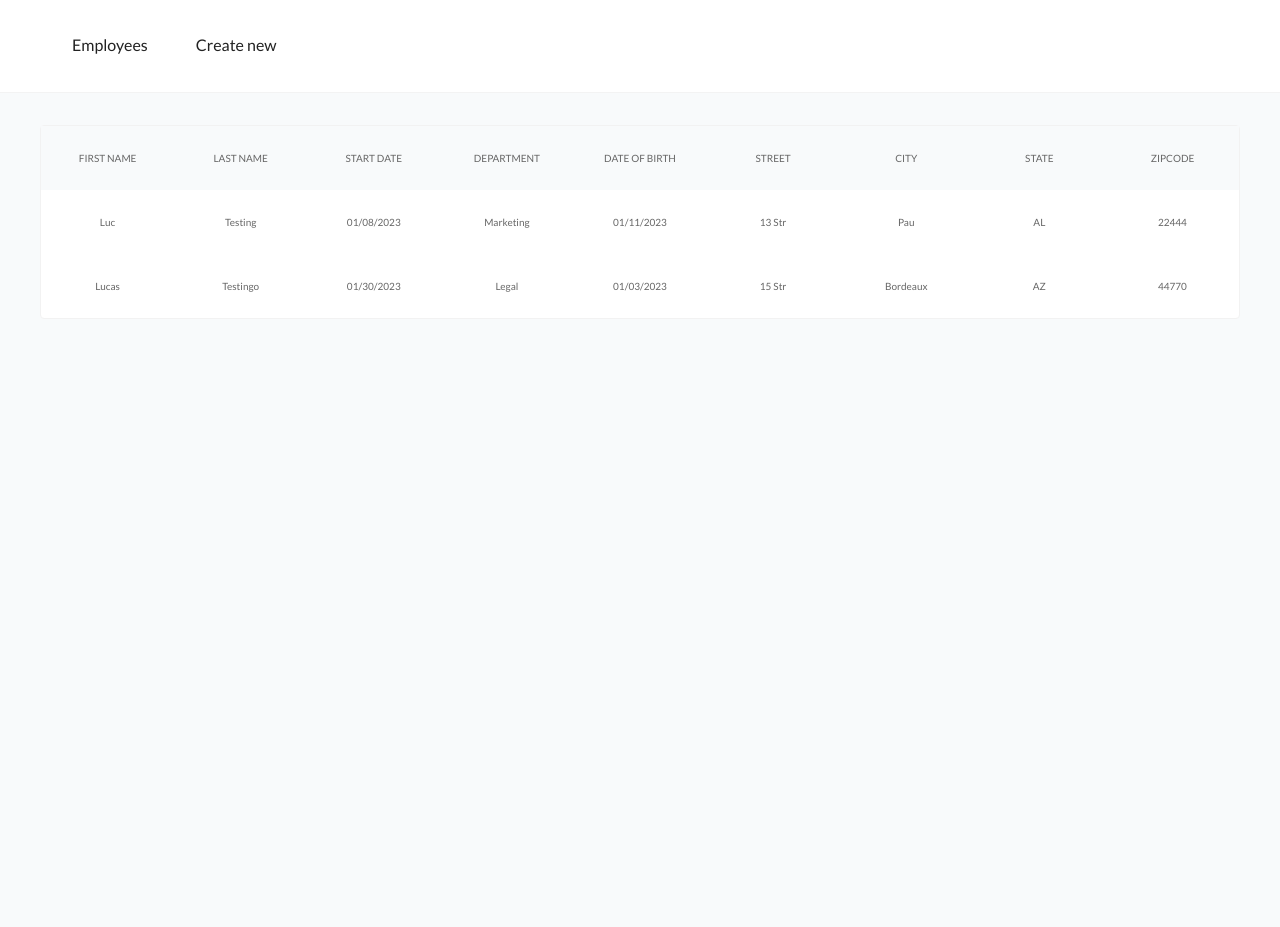
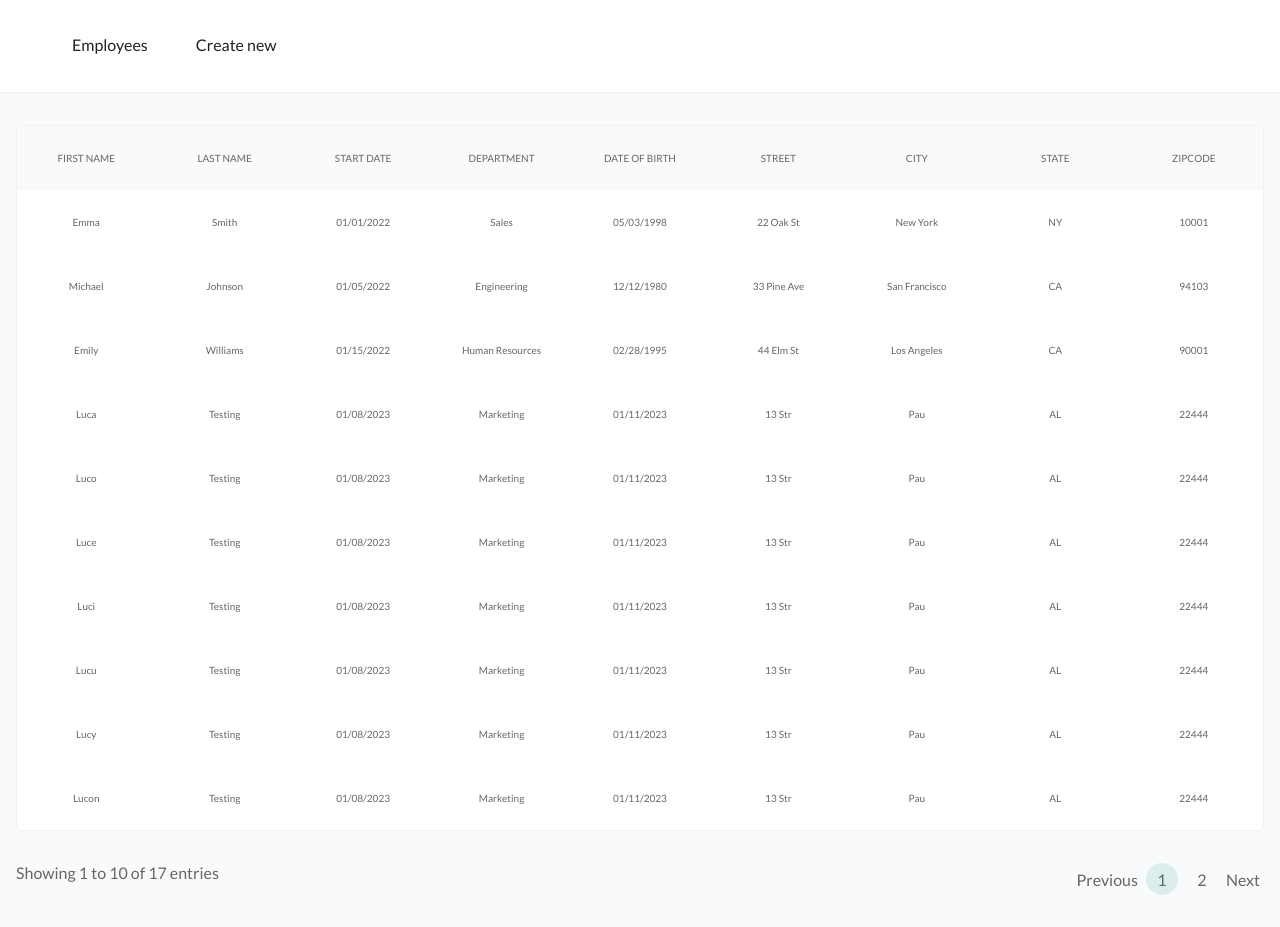
Before and after one commit to l-bruyant/wealth-health-prototype, a React (Create React App) app: page / in a window 1280 px wide. Shown: the part 100-1027 px from the top of the page. Before the commit the page ends 800 px from the top, so only its background shows below. Built offline with nearby package versions, Linux system fonts and the light colour scheme.

Commit message:
Pagination added except select how many results per page

```diff
--- a/src/components/employeesTable/employeesTable.jsx
+++ b/src/components/employeesTable/employeesTable.jsx
@@ -1,11 +1,18 @@
 /* eslint-disable react/jsx-key */
 import React, { useEffect, useState, useMemo } from 'react'
-import { useDispatch, useSelector } from 'react-redux'
+import { useSelector } from 'react-redux'
 import TableHeader from './tableHeader/tableHeader'
+import Pagination from './pagination/pagination'
 
 export default function EmployeesTable () {
 
     const [employees, setEmployees ] = useState([])
+    const [totalItems, setTotalItems] = useState(0)
+    const [currentPage, setCurrentPage] = useState(1)
+    const ITEMS_PER_PAGE = 10
+    const firstItemIndexDisplayed = (currentPage - 1) * ITEMS_PER_PAGE
+    const lastItemIndexDisplayed = (currentPage - 1) * ITEMS_PER_PAGE + ITEMS_PER_PAGE
+
     const initialEmployeesList = useSelector(state => state.employeesList.value)
 
     function createEmployeeKey (employee) {
@@ -27,16 +34,21 @@ export default function EmployeesTable () {
 
     useEffect( () => {
         setEmployees(initialEmployeesList)
-        console.log(employees)
-    })
+    } )
 
     const employeesData = useMemo ( () => {
         let computedEmployeesData = employees
         console.log(computedEmployeesData)
-        return computedEmployeesData
-    }, [employees])
+        setTotalItems(computedEmployeesData.length)
+        let slicedData = computedEmployeesData.slice(
+            firstItemIndexDisplayed,
+            lastItemIndexDisplayed
+        )
+        return slicedData
+    }, [employees, currentPage])
 
     return (
+        <>
             <table className="employees-table">
                 <TableHeader headers={headers} />
                 <tbody>
@@ -54,5 +66,16 @@ export default function EmployeesTable () {
                     ))}
                 </tbody>
             </table>
+            <div>
+                <Pagination
+                    total={totalItems}
+                    itemsPerPage = {ITEMS_PER_PAGE}
+                    currentPage = {currentPage}
+                    onPageChange = {page => setCurrentPage(page)}
+                    firstItemIndex = {firstItemIndexDisplayed + 1}
+                    lastItemIndex = {(firstItemIndexDisplayed) + (employeesData.length)}
+                />
+            </div>
+        </>
     )
 }
--- /dev/null
+++ b/src/components/employeesTable/pagination/pagination.jsx
@@ -0,0 +1,44 @@
+/* eslint-disable react/prop-types */
+import React from 'react'
+import { useEffect, useState, useMemo } from 'react'
+
+export default function Pagination ({ firstItemIndex, lastItemIndex, total=0, itemsPerPage=10, currentPage=1, onPageChange}) {
+
+    const [totalPages, setTotalPages] = useState(0)
+
+    useEffect( () => {
+        if (total > 0 && itemsPerPage > 0)
+            setTotalPages(Math.ceil(total/itemsPerPage))
+    }, [total, itemsPerPage])
+
+    const paginationItems = useMemo( () => {
+        const pages = []
+        for(let i=1; i <= totalPages; i++) {
+            pages.push(<div className={(i==currentPage? 'pagination-indexNumber pagination-active':'pagination-indexNumber')} key={i}  onClick={() => onPageChange(i)}>
+                {i}
+            </div>)
+        }
+        return pages
+    }, [totalPages, currentPage])
+
+    if (totalPages === 0) return null;
+
+    return (
+        <div className='pagination-container'>
+            <div className='pagination-index'>
+                Showing {firstItemIndex} to {lastItemIndex} of {total} entries
+            </div>
+            <div className='pagination-nav'>
+                <button
+                    onClick={ () => onPageChange (currentPage - 1)}
+                    disabled={currentPage === 1}
+                >Previous</button>
+                    {paginationItems}
+                <button
+                    onClick={ () => onPageChange (currentPage + 1)}
+                    disabled={currentPage === totalPages}
+                >Next</button>
+            </div>
+        </div>
+    )
+}
--- a/src/styles/employeesListPage.css
+++ b/src/styles/employeesListPage.css
@@ -3,7 +3,8 @@ table {
 }
 
 .employees-list-page {
-    max-width: 1200px;
+    max-width: 1600px;
+    padding: 0px 16px;
     margin: auto;
 }
 
@@ -32,3 +33,40 @@ table {
     font-size: 10px;
     width: 11%;
 }
+
+.pagination-container {
+    display: flex;
+    justify-content: space-between;
+    color: #666666;
+    font-size: 16px;
+    margin: 0px 0px 32px 0px;
+}
+
+.pagination-nav {
+    display: flex;
+}
+
+.pagination-container button {
+    background: none;
+    border: none;
+    color: #666666;
+    font-family: lato, Arial, Helvetica, sans-serif;
+    font-size: 16px;
+    margin: 0px 4px;
+    cursor: pointer;
+}
+
+.pagination-indexNumber {
+    margin: 0px 4px;
+    height: 32px;
+    width: 32px;
+    display: flex;
+    justify-content: center;
+    align-items: center;
+    cursor: pointer;
+}
+
+.pagination-active {
+    background-color: rgba(18, 149, 133, 0.12);
+    border-radius: 99px;
+}
--- a/src/utils/data/mockEmployees.json
+++ b/src/utils/data/mockEmployees.json
@@ -1,4 +1,170 @@
 [
+    {
+        "firstName": "Emma",
+        "lastName": "Smith",
+        "dateOfBirth": "05/03/1998",
+        "startDate": "01/01/2022",
+        "department": "Sales",
+        "street": "22 Oak St",
+        "city": "New York",
+        "state": "NY",
+        "zipCode": "10001"
+    },
+    {
+        "firstName": "Michael",
+        "lastName": "Johnson",
+        "dateOfBirth": "12/12/1980",
+        "startDate": "01/05/2022",
+        "department": "Engineering",
+        "street": "33 Pine Ave",
+        "city": "San Francisco",
+        "state": "CA",
+        "zipCode": "94103"
+    },
+
+    {
+        "firstName": "Emily",
+        "lastName": "Williams",
+        "dateOfBirth": "02/28/1995",
+        "startDate": "01/15/2022",
+        "department": "Human Resources",
+        "street": "44 Elm St",
+        "city": "Los Angeles",
+        "state": "CA",
+        "zipCode": "90001"
+    },
+    {
+        "firstName": "Luca",
+        "lastName": "Testing",
+        "dateOfBirth": "01/11/2023",
+        "startDate": "01/08/2023",
+        "department": "Marketing",
+        "street": "13 Str",
+        "city": "Pau",
+        "state": "AL",
+        "zipCode": "22444"
+    },
+    {
+        "firstName": "Luco",
+        "lastName": "Testing",
+        "dateOfBirth": "01/11/2023",
+        "startDate": "01/08/2023",
+        "department": "Marketing",
+        "street": "13 Str",
+        "city": "Pau",
+        "state": "AL",
+        "zipCode": "22444"
+    },
+    {
+        "firstName": "Luce",
+        "lastName": "Testing",
+        "dateOfBirth": "01/11/2023",
+        "startDate": "01/08/2023",
+        "department": "Marketing",
+        "street": "13 Str",
+        "city": "Pau",
+        "state": "AL",
+        "zipCode": "22444"
+    },
+    {
+        "firstName": "Luci",
+        "lastName": "Testing",
+        "dateOfBirth": "01/11/2023",
+        "startDate": "01/08/2023",
+        "department": "Marketing",
+        "street": "13 Str",
+        "city": "Pau",
+        "state": "AL",
+        "zipCode": "22444"
+    },
+    {
+        "firstName": "Lucu",
+        "lastName": "Testing",
+        "dateOfBirth": "01/11/2023",
+        "startDate": "01/08/2023",
+        "department": "Marketing",
+        "street": "13 Str",
+        "city": "Pau",
+        "state": "AL",
+        "zipCode": "22444"
+    },
+    {
+        "firstName": "Lucy",
+        "lastName": "Testing",
+        "dateOfBirth": "01/11/2023",
+        "startDate": "01/08/2023",
+        "department": "Marketing",
+        "street": "13 Str",
+        "city": "Pau",
+        "state": "AL",
+        "zipCode": "22444"
+    },
+    {
+        "firstName": "Lucon",
+        "lastName": "Testing",
+        "dateOfBirth": "01/11/2023",
+        "startDate": "01/08/2023",
+        "department": "Marketing",
+        "street": "13 Str",
+        "city": "Pau",
+        "state": "AL",
+        "zipCode": "22444"
+    },
+    {
+        "firstName": "Lucou",
+        "lastName": "Testing",
+        "dateOfBirth": "01/11/2023",
+        "startDate": "01/08/2023",
+        "department": "Marketing",
+        "street": "13 Str",
+        "city": "Pau",
+        "state": "AL",
+        "zipCode": "22444"
+    },
+    {
+        "firstName": "Lucoi",
+        "lastName": "Testing",
+        "dateOfBirth": "01/11/2023",
+        "startDate": "01/08/2023",
+        "department": "Marketing",
+        "street": "13 Str",
+        "city": "Pau",
+        "state": "AL",
+        "zipCode": "22444"
+    },
+    {
+        "firstName": "Lucky",
+        "lastName": "Testing",
+        "dateOfBirth": "01/11/2023",
+        "startDate": "01/08/2023",
+        "department": "Marketing",
+        "street": "13 Str",
+        "city": "Pau",
+        "state": "AL",
+        "zipCode": "22444"
+    },
+    {
+        "firstName": "Lucen",
+        "lastName": "Testing",
+        "dateOfBirth": "01/11/2023",
+        "startDate": "01/08/2023",
+        "department": "Marketing",
+        "street": "13 Str",
+        "city": "Pau",
+        "state": "AL",
+        "zipCode": "22444"
+    },
+    {
+        "firstName": "Lucan",
+        "lastName": "Testing",
+        "dateOfBirth": "01/11/2023",
+        "startDate": "01/08/2023",
+        "department": "Marketing",
+        "street": "13 Str",
+        "city": "Pau",
+        "state": "AL",
+        "zipCode": "22444"
+    },
     {
         "firstName": "Luc",
         "lastName": "Testing",
```
Lines whose indentation alone changed are shown as unchanged.
